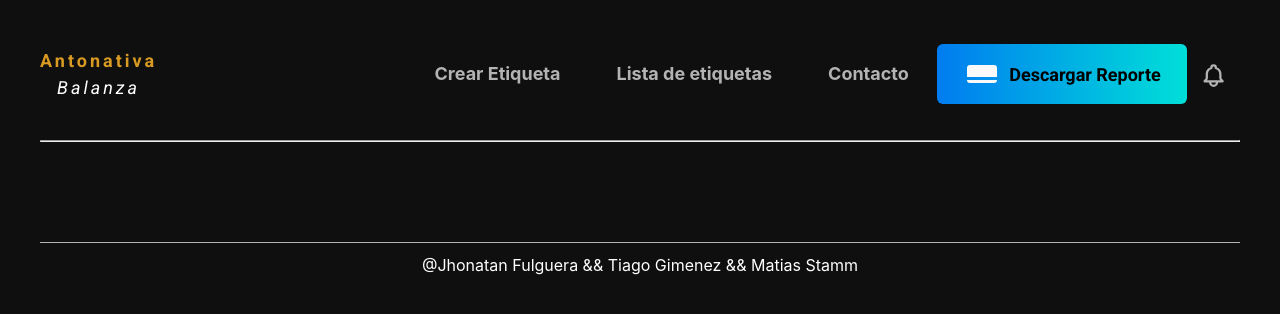
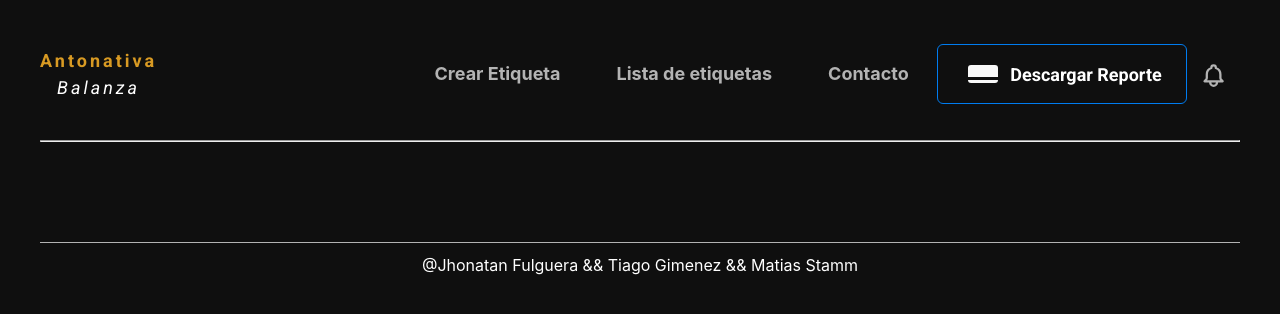
Before and after one commit to JhonatanCremona/interfazBalanzaAntonativa, a React (Vite) app: page / in a window 1280 px wide. Shown: the top 314 px of the page. Built offline with nearby package versions, Linux system fonts and the light colour scheme; no server answers.

Commit message:
Estilos ButtonExel - Finalizado

```diff
--- a/public/css/ButtonExcel.css
+++ b/public/css/ButtonExcel.css
@@ -2,9 +2,9 @@
    position: relative;
     overflow: hidden;
     gap: 16px;
-    color: #000;
-    background: linear-gradient(90deg, #007cf0, #00DFD8);
-    border: 0;
+    color: #fff;
+    background: rgb(15, 15, 15);
+    border: 1.5px solid rgb(0,124,240);
     border-radius: 6px;
     padding: 0;
     width: 250px;
@@ -13,12 +13,12 @@
     font-family: 'Roboto', sans-serif;
     font-weight: bold;
     cursor: pointer;
-    transition: 0.3s;
+    transition: all 0.3s;
 }
-
-
-
-
+.exportarExcel:hover {
+    color: rgb(15, 15, 15);
+    background: linear-gradient(90deg, #007cf0, #00DFD8);
+}
 .text {
     position: absolute;
     top: 50%;
```
